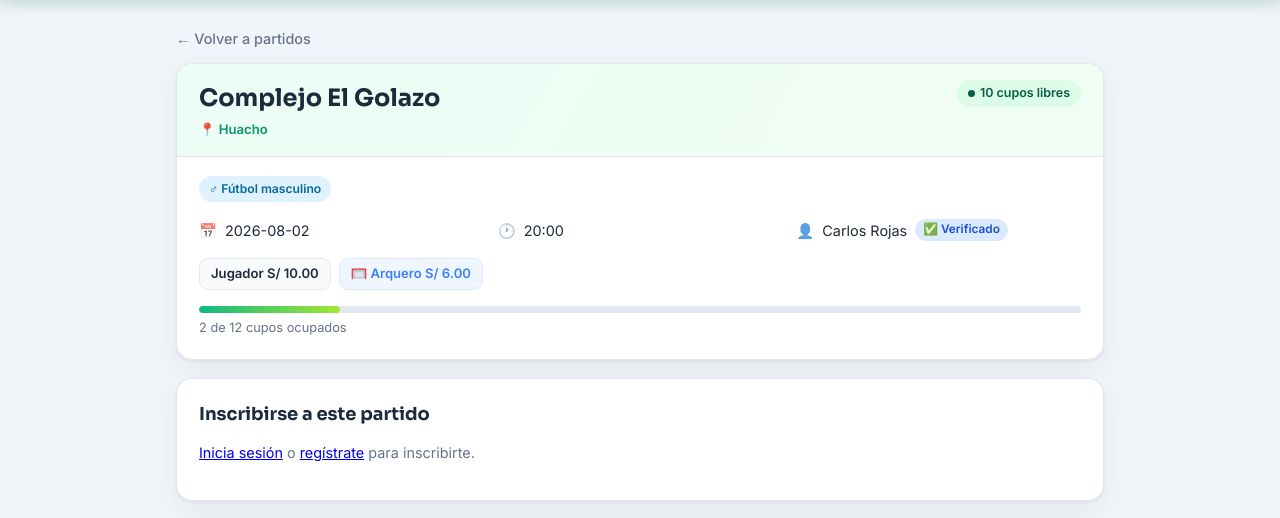
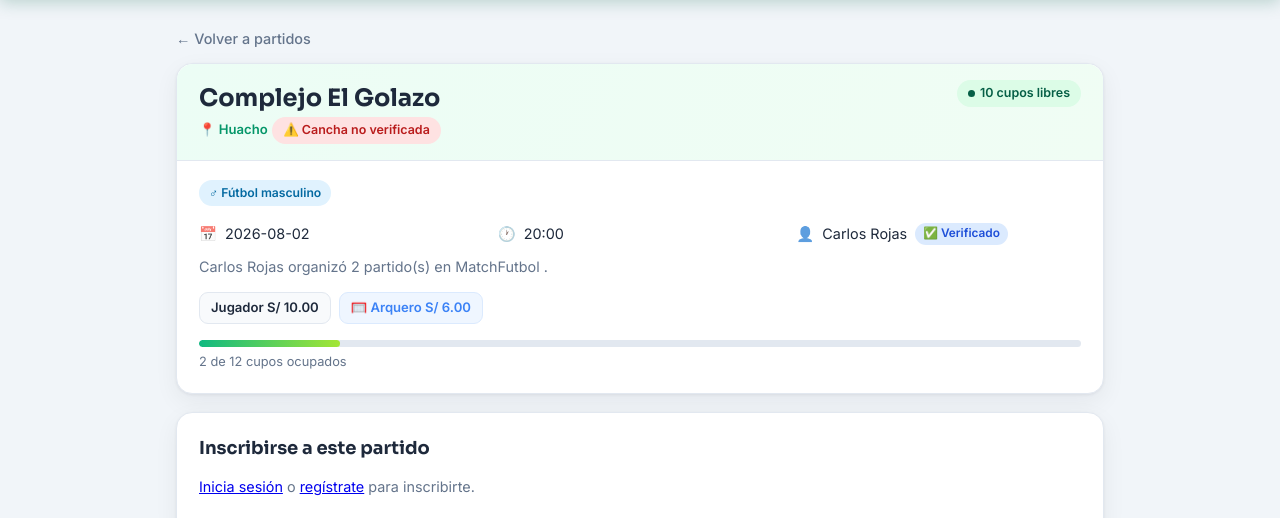
Before and after one commit to carl218410-svg/matchfutbol-app, a Flask app: page /partido/1 in a window 1280 px wide. Shown: the part 64-582 px from the top of the page. Run offline with Flask 3, Linux system fonts and the light colour scheme; data comes from the database, SQL or seed files in the repository.

Commit message:
Protecciones anti-abuso: canchas verificadas, historial, reportes y liberacion de cupos (30 min)

```diff
--- a/app.py
+++ b/app.py
@@ -91,6 +91,10 @@ FORMACION = {"arquero": 1, "defensa": 2, "volante": 2, "delantero": 1}
 JUGADORES_POR_EQUIPO = sum(FORMACION.values())
 CUPOS_POR_PARTIDO = JUGADORES_POR_EQUIPO * 2
 
+# Si una inscripcion queda "pendiente" de pago mas de este plazo, se libera
+# sola para no bloquearle el cupo a otro jugador.
+MINUTOS_LIMITE_PAGO = 30
+
 
 def wa_link(telefono, mensaje):
     """Genera un enlace wa.me con el mensaje ya escrito (envío manual, sin API)."""
@@ -107,6 +111,7 @@ app.jinja_env.globals["POSICIONES"] = POSICIONES
 app.jinja_env.globals["NIVELES"] = NIVELES
 app.jinja_env.globals["FORMACION"] = FORMACION
 app.jinja_env.globals["GOOGLE_LOGIN_ENABLED"] = GOOGLE_LOGIN_ENABLED
+app.jinja_env.globals["MINUTOS_LIMITE_PAGO"] = MINUTOS_LIMITE_PAGO
 
 
 # ---------------------------------------------------------------------------
@@ -141,11 +146,17 @@ def _migrar_telefono_opcional(conn):
     )
     if col is None or col["notnull"] == 0:
         return  # ya es opcional
-    columnas = (
-        "id, nombre, telefono, email, password_hash, reset_token, "
-        "reset_token_expira, google_id, posicion, nivel_juego, es_organizador, "
-        "organizador_solicitado, es_dueno_cancha, dni, verificado, creado_en"
-    )
+    # Solo copia columnas que ya existen en la tabla vieja (por si esta
+    # migracion corre en una base muy antigua que aun no tiene alguna de
+    # las columnas mas nuevas, como "suspendido").
+    cols_viejas = {r["name"] for r in conn.execute("PRAGMA table_info(usuarios)").fetchall()}
+    columnas_nuevas = [
+        "id", "nombre", "telefono", "email", "password_hash", "reset_token",
+        "reset_token_expira", "google_id", "posicion", "nivel_juego", "es_organizador",
+        "organizador_solicitado", "es_dueno_cancha", "dni", "verificado", "suspendido",
+        "creado_en",
+    ]
+    columnas = ", ".join(c for c in columnas_nuevas if c in cols_viejas)
     conn.executescript(f"""
         ALTER TABLE usuarios RENAME TO usuarios_old;
         CREATE TABLE usuarios (
@@ -164,6 +175,7 @@ def _migrar_telefono_opcional(conn):
             es_dueno_cancha INTEGER NOT NULL DEFAULT 0,
             dni TEXT,
             verificado INTEGER NOT NULL DEFAULT 0,
+            suspendido INTEGER NOT NULL DEFAULT 0,
             creado_en TEXT NOT NULL
         );
         INSERT INTO usuarios ({columnas})
@@ -286,6 +298,17 @@ def init_db():
             FOREIGN KEY (usuario_id) REFERENCES usuarios(id)
         );
 
+        CREATE TABLE IF NOT EXISTS reportes (
+            id INTEGER PRIMARY KEY AUTOINCREMENT,
+            partido_id INTEGER NOT NULL,
+            usuario_id INTEGER NOT NULL,
+            motivo TEXT NOT NULL,
+            resuelto INTEGER NOT NULL DEFAULT 0,
+            creado_en TEXT NOT NULL,
+            FOREIGN KEY (partido_id) REFERENCES partidos(id),
+            FOREIGN KEY (usuario_id) REFERENCES usuarios(id)
+        );
+
         CREATE TABLE IF NOT EXISTS liga_tabla (
             id INTEGER PRIMARY KEY AUTOINCREMENT,
             equipo_id INTEGER NOT NULL,
@@ -310,6 +333,8 @@ def init_db():
                             "categoria TEXT NOT NULL DEFAULT 'masculino'")
     _add_column_if_missing(conn, "partidos", "grupo_whatsapp", "grupo_whatsapp TEXT")
     _add_column_if_missing(conn, "partidos", "estado", "estado TEXT NOT NULL DEFAULT 'activo'")
+    _add_column_if_missing(conn, "partidos", "cancha_id", "cancha_id INTEGER")
+    _add_column_if_missing(conn, "usuarios", "suspendido", "suspendido INTEGER NOT NULL DEFAULT 0")
     _add_column_if_missing(conn, "usuarios", "password_hash", "password_hash TEXT")
     _add_column_if_missing(conn, "usuarios", "dni", "dni TEXT")
     _add_column_if_missing(conn, "usuarios", "verificado",
@@ -617,6 +642,13 @@ def organizador_required(f):
         if not g.usuario["es_organizador"]:
             flash("Solo organizadores pueden crear partidos.", "error")
             return redirect(url_for("index"))
+        if g.usuario["suspendido"]:
+            flash(
+                "Tu cuenta de organizador está suspendida por reportes de otros "
+                "usuarios. Contacta al equipo de MatchFutbol si crees que es un error.",
+                "error",
+            )
+            return redirect(url_for("index"))
         return f(*args, **kwargs)
     return wrapper
 
@@ -811,7 +843,41 @@ def restablecer_password(token):
 # ---------------------------------------------------------------------------
 # Helpers
 # ---------------------------------------------------------------------------
+def crear_notificacion(conn, usuario_id, tipo, mensaje, partido_id=None):
+    conn.execute(
+        "INSERT INTO notificaciones (usuario_id, partido_id, tipo, mensaje, leida, creado_en) "
+        "VALUES (?,?,?,?,0,?)",
+        (usuario_id, partido_id, tipo, mensaje, datetime.now().isoformat(timespec="seconds")),
+    )
+
+
+def liberar_inscripciones_vencidas(conn, partido_id):
+    """Si una inscripcion lleva mas de MINUTOS_LIMITE_PAGO en estado
+    'pendiente' de pago, se libera sola (se borra) para no bloquearle el
+    cupo a otro jugador indefinidamente. Se llama cada vez que se consulta
+    un partido, asi no hace falta un proceso en segundo plano aparte."""
+    limite = (
+        datetime.now() - timedelta(minutes=MINUTOS_LIMITE_PAGO)
+    ).isoformat(timespec="seconds")
+    vencidas = conn.execute(
+        "SELECT id, usuario_id FROM inscripciones "
+        "WHERE partido_id = ? AND estado_pago = 'pendiente' AND creado_en < ?",
+        (partido_id, limite),
+    ).fetchall()
+    for v in vencidas:
+        conn.execute("DELETE FROM inscripciones WHERE id = ?", (v["id"],))
+        crear_notificacion(
+            conn, v["usuario_id"], "cupo_liberado",
+            f"Tu cupo se liberó automáticamente porque no se confirmó el pago "
+            f"dentro de {MINUTOS_LIMITE_PAGO} minutos.",
+            partido_id=partido_id,
+        )
+    if vencidas:
+        conn.commit()
+
+
 def partido_con_cupos(conn, partido_id):
+    liberar_inscripciones_vencidas(conn, partido_id)
     p = conn.execute("SELECT * FROM partidos WHERE id = ?", (partido_id,)).fetchone()
     if p is None:
         return None
@@ -826,6 +892,20 @@ def partido_con_cupos(conn, partido_id):
     ).fetchone()
     d["organizador"] = org["nombre"] if org else "?"
     d["organizador_verificado"] = bool(org["verificado"]) if org else False
+    stats = conn.execute(
+        "SELECT COUNT(*) AS total, "
+        "SUM(CASE WHEN estado='cancelado' THEN 1 ELSE 0 END) AS cancelados "
+        "FROM partidos WHERE organizador_id = ?",
+        (p["organizador_id"],),
+    ).fetchone()
+    d["organizador_partidos"] = stats["total"] or 0
+    d["organizador_cancelados"] = stats["cancelados"] or 0
+    d["cancha_verificada"] = False
+    if p["cancha_id"]:
+        cancha = conn.execute(
+            "SELECT id FROM canchas WHERE id = ?", (p["cancha_id"],)
+        ).fetchone()
+        d["cancha_verificada"] = cancha is not None
     return d
 
 
@@ -833,6 +913,7 @@ def plantilla_partido(conn, partido_id):
     """Arma la plantilla de los dos equipos (A y B) con sus puestos fijos
     (1 arquero, 2 defensas, 2 volantes, 1 delantero cada uno). Cada puesto es
     una lista de tamaño fijo: None si está libre, o la fila del inscrito."""
+    liberar_inscripciones_vencidas(conn, partido_id)
     filas = conn.execute(
         "SELECT i.id AS inscripcion_id, i.equipo, i.posicion, i.estado_pago, "
         "u.id AS usuario_id, u.nombre, u.telefono "
@@ -855,12 +936,17 @@ def plantilla_partido(conn, partido_id):
     return plantilla, filas
 
 
-def crear_notificacion(conn, usuario_id, tipo, mensaje, partido_id=None):
-    conn.execute(
-        "INSERT INTO notificaciones (usuario_id, partido_id, tipo, mensaje, leida, creado_en) "
-        "VALUES (?,?,?,?,0,?)",
-        (usuario_id, partido_id, tipo, mensaje, datetime.now().isoformat(timespec="seconds")),
-    )
+def resolver_cancha_desde_form(conn, form):
+    """Si el organizador eligió una cancha del directorio verificado
+    (dropdown), se usa el nombre/distrito reales de esa cancha y se guarda
+    el vínculo (cancha_id) para mostrar el sello de "verificada". Si prefirió
+    escribirla a mano, se usa el texto libre tal cual, sin vínculo."""
+    cancha_id_raw = (form.get("cancha_id") or "").strip()
+    if cancha_id_raw:
+        cancha = conn.execute("SELECT * FROM canchas WHERE id = ?", (cancha_id_raw,)).fetchone()
+        if cancha:
+            return cancha["nombre"], cancha["distrito"], cancha["id"]
+    return form.get("cancha", "").strip(), form.get("distrito", "").strip(), None
 
 
 # ---------------------------------------------------------------------------
@@ -1070,6 +1156,31 @@ def cancelar_inscripcion(inscripcion_id):
     return redirect(url_for("ver_partido", partido_id=partido["id"]))
 
 
+@app.route("/partido/<int:partido_id>/reportar", methods=["POST"])
+@login_required
+def reportar_partido(partido_id):
+    conn = get_db()
+    partido = partido_con_cupos(conn, partido_id)
+    if partido is None:
+        conn.close()
+        flash("Ese partido no existe.", "error")
+        return redirect(url_for("index"))
+    motivo = request.form.get("motivo", "").strip()
+    if not motivo:
+        conn.close()
+        flash("Cuéntanos qué pasó para poder revisarlo.", "error")
+        return redirect(url_for("ver_partido", partido_id=partido_id))
+    conn.execute(
+        "INSERT INTO reportes (partido_id, usuario_id, motivo, resuelto, creado_en) "
+        "VALUES (?,?,?,0,?)",
+        (partido_id, g.usuario["id"], motivo, datetime.now().isoformat(timespec="seconds")),
+    )
+    conn.commit()
+    conn.close()
+    flash("Gracias, el equipo de MatchFutbol va a revisar este partido.", "ok")
+    return redirect(url_for("ver_partido", partido_id=partido_id))
+
+
 @app.route("/partido/<int:partido_id>/grupo", methods=["POST"])
 @organizador_required
 def actualizar_grupo_whatsapp(partido_id):
@@ -1126,7 +1237,11 @@ def editar_partido(partido_id):
             categoria = request.form.get("categoria", partido["categoria"])
             if categoria not in ("masculino", "femenino", "mixto"):
                 categoria = partido["categoria"]
-            cancha_nueva = request.form["cancha"].strip()
+            cancha_nueva, distrito_nuevo, cancha_id_nuevo = resolver_cancha_desde_form(
+                conn, request.form
+            )
+            if not cancha_nueva or not distrito_nuevo:
+                raise KeyError("cancha")
             fecha_nueva = request.form["fecha"]
             hora_nueva = request.form["hora"]
             cambio_horario = (
@@ -1134,11 +1249,12 @@ def editar_partido(partido_id):
                 or hora_nueva != partido["hora"]
             )
             conn.execute(
-                "UPDATE partidos SET cancha=?, distrito=?, fecha=?, hora=?, "
+                "UPDATE partidos SET cancha=?, distrito=?, cancha_id=?, fecha=?, hora=?, "
                 "precio_jugador=?, precio_arquero=?, categoria=? WHERE id=?",
                 (
                     cancha_nueva,
-                    request.form["distrito"].strip(),
+                    distrito_nuevo,
+                    cancha_id_nuevo,
                     fecha_nueva,
                     hora_nueva,
                     float(request.form["precio_jugador"]),
@@ -1165,8 +1281,9 @@ def editar_partido(partido_id):
             return redirect(url_for("ver_partido", partido_id=partido_id))
         except (ValueError, KeyError):
             flash("Revisa los datos del formulario.", "error")
-    conn.close()
-    return render_template("editar_partido.html", partido=partido)
+    canchas = conn.execute("SELECT * FROM canchas ORDER BY distrito, nombre").fetchall()
+    conn.close()
+    return render_template("editar_partido.html", partido=partido, canchas=canchas)
 
 
 @app.route("/partido/<int:partido_id>/cancelar", methods=["GET", "POST"])
@@ -1262,14 +1379,18 @@ def crear_partido():
             categoria = request.form.get("categoria", "masculino")
             if categoria not in ("masculino", "femenino", "mixto"):
                 categoria = "masculino"
+            cancha_nombre, distrito, cancha_id = resolver_cancha_desde_form(conn, request.form)
+            if not cancha_nombre or not distrito:
+                raise KeyError("cancha")
             conn.execute(
-                "INSERT INTO partidos (organizador_id, cancha, distrito, fecha, hora, "
-                "cupos_total, precio_jugador, precio_arquero, categoria, grupo_whatsapp, "
-                "creado_en) VALUES (?,?,?,?,?,?,?,?,?,?,?)",
+                "INSERT INTO partidos (organizador_id, cancha, distrito, cancha_id, fecha, "
+                "hora, cupos_total, precio_jugador, precio_arquero, categoria, "
+                "grupo_whatsapp, creado_en) VALUES (?,?,?,?,?,?,?,?,?,?,?,?)",
                 (
                     g.usuario["id"],
-                    request.form["cancha"].strip(),
-                    request.form["distrito"].strip(),
+                    cancha_nombre,
+                    distrito,
+                    cancha_id,
                     request.form["fecha"],
                     request.form["hora"],
                     CUPOS_POR_PARTIDO,
@@ -1286,8 +1407,9 @@ def crear_partido():
             return redirect(url_for("index"))
         except (ValueError, KeyError):
             flash("Revisa los datos del formulario.", "error")
-    conn.close()
-    return render_template("crear.html")
+    canchas = conn.execute("SELECT * FROM canchas ORDER BY distrito, nombre").fetchall()
+    conn.close()
+    return render_template("crear.html", canchas=canchas)
 
 
 # ---------------------------------------------------------------------------
@@ -1489,6 +1611,8 @@ def admin_dashboard():
             "SELECT COUNT(*) AS n FROM inscripciones WHERE estado_pago='pendiente'"
         ),
         "equipos_liga": contar("SELECT COUNT(*) AS n FROM equipos"),
+        "reportes_pendientes": contar("SELECT COUNT(*) AS n FROM reportes WHERE resuelto=0"),
+        "organizadores_suspendidos": contar("SELECT COUNT(*) AS n FROM usuarios WHERE suspendido=1"),
     }
     recaudado = conn.execute(
         "SELECT COALESCE(SUM(CASE WHEN i.rol='arquero' THEN p.precio_arquero ELSE p.precio_jugador "
@@ -1578,6 +1702,75 @@ def admin_verificar_organizador(usuario_id):
     conn.close()
     flash(f"{usuario['nombre']} verificado.", "ok")
     return redirect(url_for("admin_organizadores"))
+
+
+@app.route("/admin/organizadores/<int:usuario_id>/suspender", methods=["POST"])
+@admin_required
+def admin_suspender_organizador(usuario_id):
+    conn = get_db()
+    usuario = conn.execute("SELECT * FROM usuarios WHERE id = ?", (usuario_id,)).fetchone()
+    if usuario is None:
+        conn.close()
+        flash("Ese usuario no existe.", "error")
+        return redirect(url_for("admin_reportes"))
+    conn.execute("UPDATE usuarios SET suspendido = 1 WHERE id = ?", (usuario_id,))
+    crear_notificacion(
+        conn, usuario_id, "confirmacion",
+        "Tu cuenta de organizador fue suspendida por reportes de otros usuarios. "
+        "Contacta al equipo de MatchFutbol si crees que es un error.",
+    )
+    conn.commit()
+    conn.close()
+    flash(f"{usuario['nombre']} suspendido como organizador.", "ok")
+    return redirect(request.referrer or url_for("admin_reportes"))
+
+
+@app.route("/admin/organizadores/<int:usuario_id>/reactivar", methods=["POST"])
+@admin_required
+def admin_reactivar_organizador(usuario_id):
+    conn = get_db()
+    usuario = conn.execute("SELECT * FROM usuarios WHERE id = ?", (usuario_id,)).fetchone()
+    if usuario is None:
+        conn.close()
+        flash("Ese usuario no existe.", "error")
+        return redirect(url_for("admin_reportes"))
+    conn.execute("UPDATE usuarios SET suspendido = 0 WHERE id = ?", (usuario_id,))
+    crear_notificacion(
+        conn, usuario_id, "confirmacion",
+        "Tu cuenta de organizador fue reactivada. Ya puedes crear partidos de nuevo.",
+    )
+    conn.commit()
+    conn.close()
+    flash(f"{usuario['nombre']} reactivado como organizador.", "ok")
+    return redirect(request.referrer or url_for("admin_reportes"))
+
+
+@app.route("/admin/reportes")
+@admin_required
+def admin_reportes():
+    conn = get_db()
+    reportes = conn.execute(
+        "SELECT r.*, p.cancha, p.fecha, p.hora, p.organizador_id, p.estado AS partido_estado, "
+        "u.nombre AS reportante, o.nombre AS organizador, o.suspendido AS organizador_suspendido "
+        "FROM reportes r "
+        "JOIN partidos p ON p.id = r.partido_id "
+        "JOIN usuarios u ON u.id = r.usuario_id "
+        "JOIN usuarios o ON o.id = p.organizador_id "
+        "ORDER BY r.resuelto, r.creado_en DESC"
+    ).fetchall()
+    conn.close()
+    return render_template("admin_reportes.html", reportes=reportes)
+
+
+@app.route("/admin/reportes/<int:reporte_id>/resolver", methods=["POST"])
+@admin_required
+def admin_resolver_reporte(reporte_id):
+    conn = get_db()
+    conn.execute("UPDATE reportes SET resuelto = 1 WHERE id = ?", (reporte_id,))
+    conn.commit()
+    conn.close()
+    flash("Reporte marcado como resuelto.", "ok")
+    return redirect(url_for("admin_reportes"))
 
 
 # ---------------------------------------------------------------------------
--- a/templates/admin_usuarios.html
+++ b/templates/admin_usuarios.html
@@ -39,6 +39,9 @@
             {% elif u.organizador_solicitado %}
               <span class="badge full">Organizador (pendiente)</span>
             {% endif %}
+            {% if u.suspendido %}
+              <span class="badge full">🚫 Suspendido</span>
+            {% endif %}
             {% if u.es_dueno_cancha %}
               <span class="verificado-badge">🏟️ Dueño de cancha</span>
             {% endif %}
--- a/templates/index.html
+++ b/templates/index.html
@@ -118,6 +118,9 @@
             <div>
               <h2>{{ p.cancha }}</h2>
               <span class="dist">📍 {{ p.distrito }}</span>
+              {% if p.cancha_verificada %}
+                <span class="verificado-badge" style="color:#065f46;background:#dcfce7;">✅</span>
+              {% endif %}
             </div>
             {% if p.disponibles > 0 %}
               <span class="badge ok"><span class="dot"></span>{{ p.disponibles }} libres</span>
--- a/templates/pago.html
+++ b/templates/pago.html
@@ -27,6 +27,10 @@
           operación de la transferencia como comprobante; si eliges efectivo, se confirma al
           llegar a la cancha.
         </p>
+        <p class="muted" style="margin-top:6px">
+          ⏳ Tienes {{ MINUTOS_LIMITE_PAGO }} minutos para confirmar el pago — si no, tu cupo se
+          libera automáticamente para que otro jugador pueda tomarlo.
+        </p>
         <div style="margin-top:18px">
           <button class="btn block" type="submit">Confirmar pago</button>
         </div>
--- a/templates/partido.html
+++ b/templates/partido.html
@@ -11,6 +11,11 @@
       <div>
         <h1 style="margin:0">{{ partido.cancha }}</h1>
         <span class="dist">📍 {{ partido.distrito }}</span>
+        {% if partido.cancha_verificada %}
+          <span class="verificado-badge" style="color:#065f46;background:#dcfce7;">✅ Cancha verificada</span>
+        {% else %}
+          <span class="badge full" title="El organizador escribió esta cancha a mano; MatchFutbol no confirmó que exista.">⚠️ Cancha no verificada</span>
+        {% endif %}
       </div>
       {% if partido.estado == 'cancelado' %}
         <span class="badge full">Cancelado</span>
@@ -35,6 +40,10 @@
         {% endif %}
       </div>
     </div>
+    <p class="muted" style="margin-top:6px">
+      {{ partido.organizador }} organizó {{ partido.organizador_partidos }} partido(s) en MatchFutbol
+      {% if partido.organizador_cancelados %}· {{ partido.organizador_cancelados }} cancelado(s){% endif %}.
+    </p>
 
     {% if usuario_actual and usuario_actual.id == partido.organizador_id %}
       <div class="row" style="margin-top:14px">
@@ -88,6 +97,9 @@
         {{ POSICIONES[mi_inscripcion.posicion].emoji }} {{ POSICIONES[mi_inscripcion.posicion].label }} —
         {{ 'pago confirmado' if mi_inscripcion.estado_pago == 'pagado' else 'pago pendiente' }}.
       </div>
+      {% if mi_inscripcion.estado_pago != 'pagado' %}
+        <p class="muted">⏳ Tienes {{ MINUTOS_LIMITE_PAGO }} minutos desde que te inscribiste para pagar, o el cupo se libera solo.</p>
+      {% endif %}
       <div class="row">
         {% if mi_inscripcion.estado_pago != 'pagado' %}
           <a class="btn" href="{{ url_for('pagar', inscripcion_id=mi_inscripcion.id) }}">Registrar pago</a>
@@ -153,4 +165,21 @@
       <span><i style="background:#fff;border:2px dashed #cbd5e1"></i> Libre</span>
     </div>
   </div>
+
+  {% if usuario_actual and not es_organizador_partido %}
+    <details class="card" style="cursor:default">
+      <summary style="cursor:pointer; font-weight:600; color:var(--muted)">🚩 Reportar este partido</summary>
+      <p class="muted" style="margin-top:10px">
+        Úsalo si crees que este partido es falso, que la cancha no existe, o que el
+        organizador no cumplió. El equipo de MatchFutbol lo revisa.
+      </p>
+      <form method="post" action="{{ url_for('reportar_partido', partido_id=partido.id) }}">
+        <textarea name="motivo" rows="3" placeholder="Cuéntanos qué pasó..." required
+                  style="width:100%; padding:11px 13px; border:1.5px solid var(--borde); border-radius:10px; font-family:inherit; font-size:.95rem;"></textarea>
+        <div style="margin-top:12px">
+          <button class="btn sec" type="submit">Enviar reporte</button>
+        </div>
+      </form>
+    </details>
+  {% endif %}
 {% endblock %}
```
Also changed, not shown: templates/admin_dashboard.html (+9 -0 lines), templates/admin_reportes.html (added, +61 -0 lines), templates/crear.html (+15 -3 lines), templates/editar_partido.html (+14 -3 lines), README.md.
